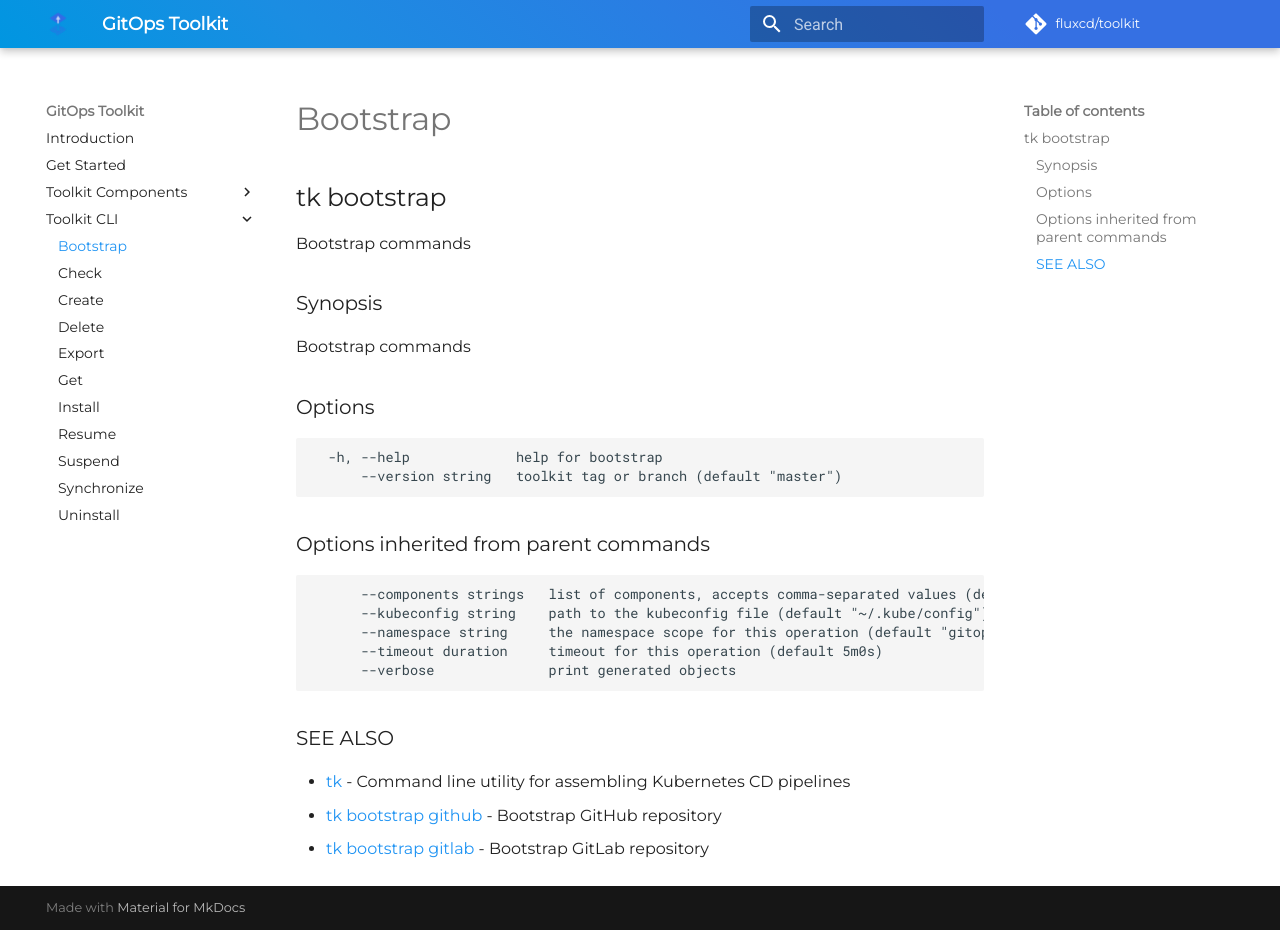
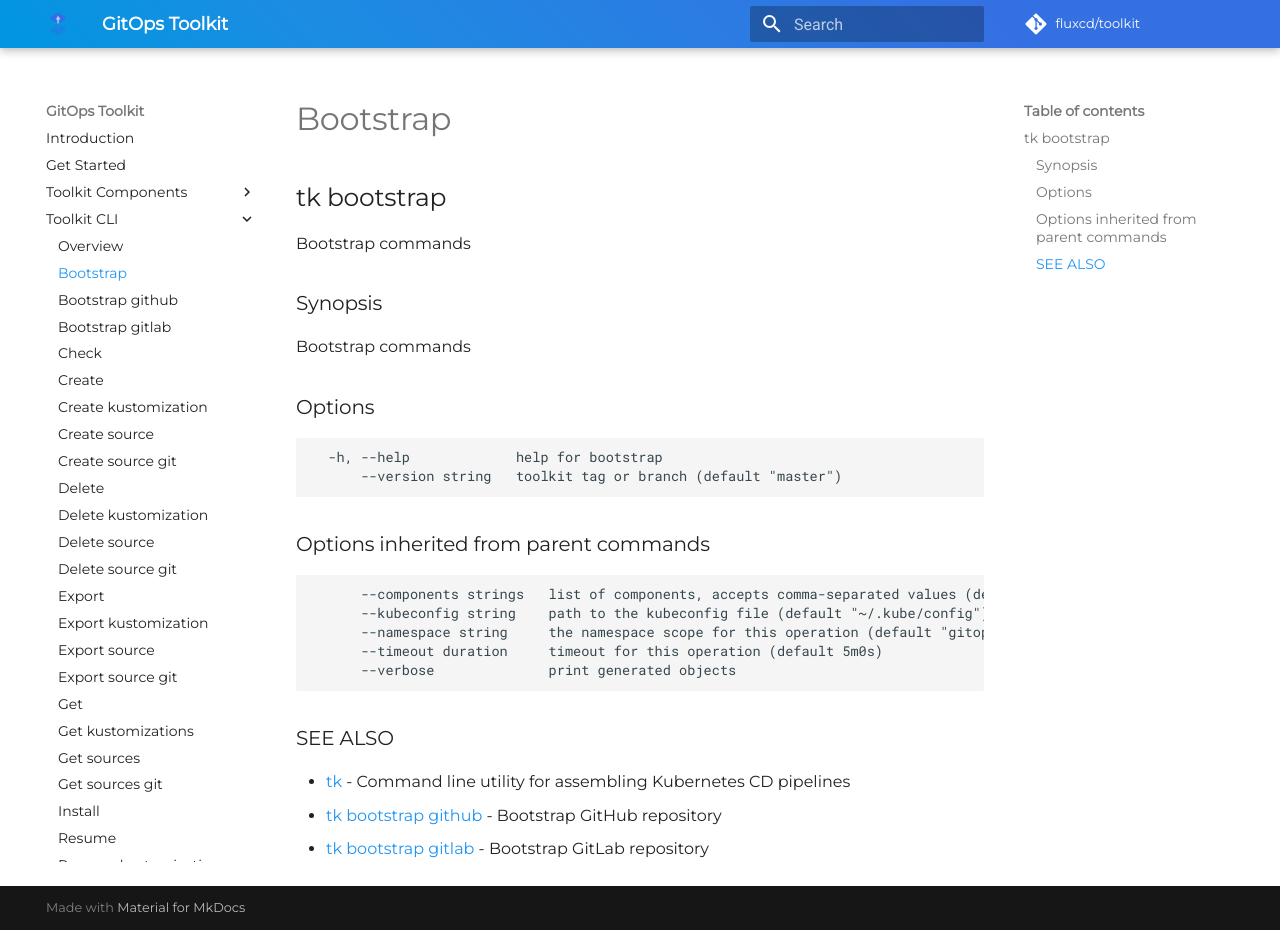
Before and after one commit to cclouddev/flux2, an MkDocs documentation site: the page built from docs/cmd/tk_bootstrap.md, in a window 1280 px wide and 930 px high. Built offline with MkDocs 1.6.1 and Material for MkDocs 9.7.7, drawn with Linux system fonts in a browser that asks for light colours; comment, search, counter and statistics services are not loaded.

Commit message:
Add tk sub commands to docs nav

```diff
--- a/mkdocs.yml
+++ b/mkdocs.yml
@@ -3,7 +3,6 @@ site_description: Documentation for GitOps Toolkit.
 site_author: The Flux CD contributors
 site_url: https://fluxcd.github.io/toolkit/
 
-# Repository
 repo_name: fluxcd/toolkit
 repo_url: https://github.com/fluxcd/toolkit
 edit_uri: ""
@@ -48,14 +47,34 @@ nav:
       - Kustomization CRD: components/kustomize/kustomization.md
       - Kustomize API Reference: components/kustomize/api.md
   - Toolkit CLI:
+    - Overview: cmd/tk.md
     - Bootstrap: cmd/tk_bootstrap.md
+    - Bootstrap github: cmd/tk_bootstrap_github.md
+    - Bootstrap gitlab: cmd/tk_bootstrap_gitlab.md
     - Check: cmd/tk_check.md
     - Create: cmd/tk_create.md
+    - Create kustomization: cmd/tk_create_kustomization.md
+    - Create source: cmd/tk_create_source.md
+    - Create source git: cmd/tk_create_source_git.md
     - Delete: cmd/tk_delete.md
+    - Delete kustomization: cmd/tk_delete_kustomization.md
+    - Delete source: cmd/tk_delete_source.md
+    - Delete source git: cmd/tk_delete_source_git.md
     - Export: cmd/tk_export.md
+    - Export kustomization: cmd/tk_export_kustomization.md
+    - Export source: cmd/tk_export_source.md
+    - Export source git: cmd/tk_export_source_git.md
     - Get: cmd/tk_get.md
+    - Get kustomizations: cmd/tk_get_kustomizations.md
+    - Get sources: cmd/tk_get_sources.md
+    - Get sources git: cmd/tk_get_sources_git.md
     - Install: cmd/tk_install.md
     - Resume: cmd/tk_resume.md
+    - Resume kustomization: cmd/tk_resume_kustomization.md
     - Suspend: cmd/tk_suspend.md
-    - Synchronize: cmd/tk_sync.md
+    - Suspend kustomization: cmd/tk_suspend_kustomization.md
+    - Sync: cmd/tk_sync.md
+    - Sync kustomization: cmd/tk_sync_kustomization.md
+    - Sync source: cmd/tk_sync_source.md
+    - Sync source git: cmd/tk_sync_source_git.md
     - Uninstall: cmd/tk_uninstall.md
```
